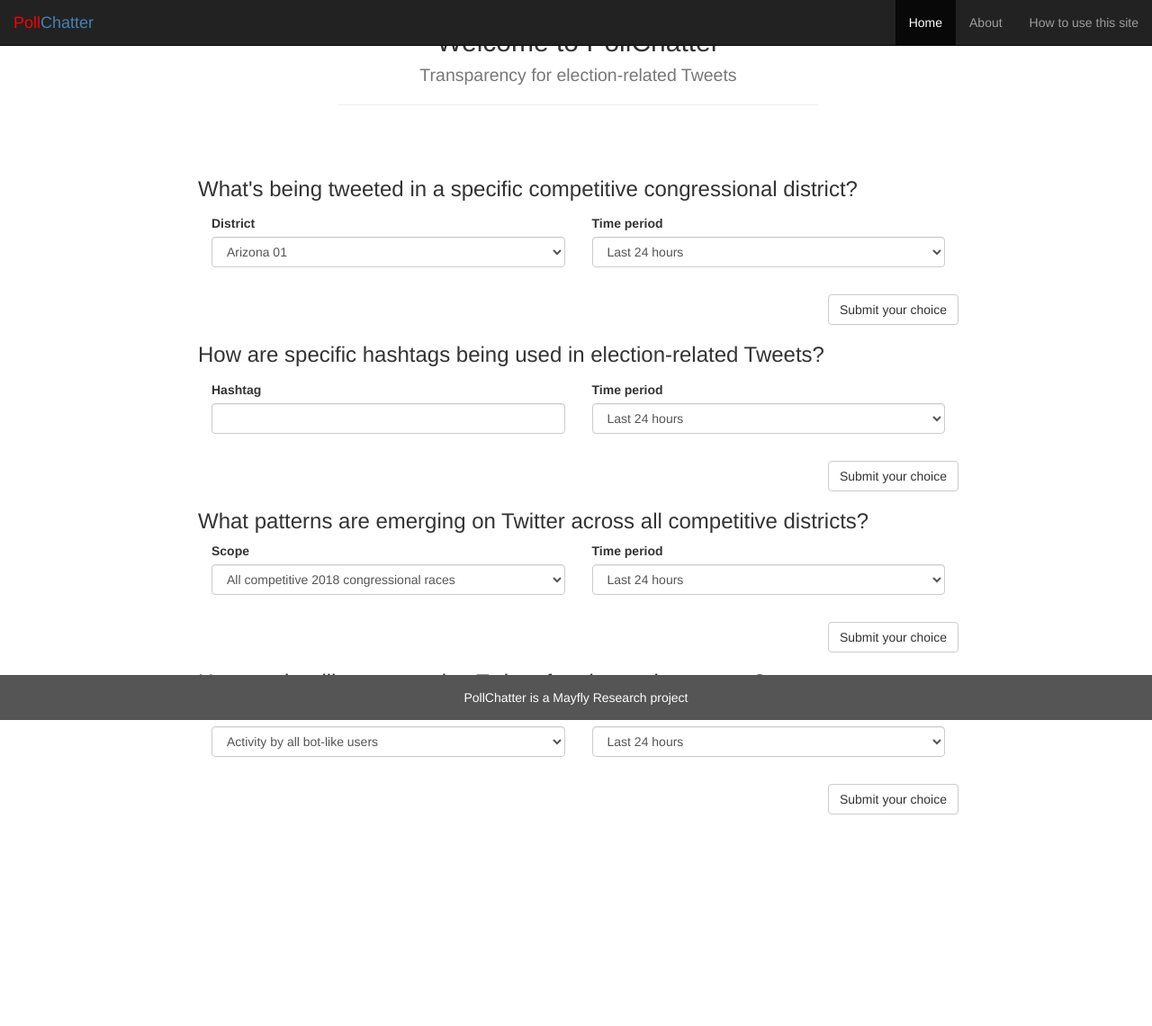
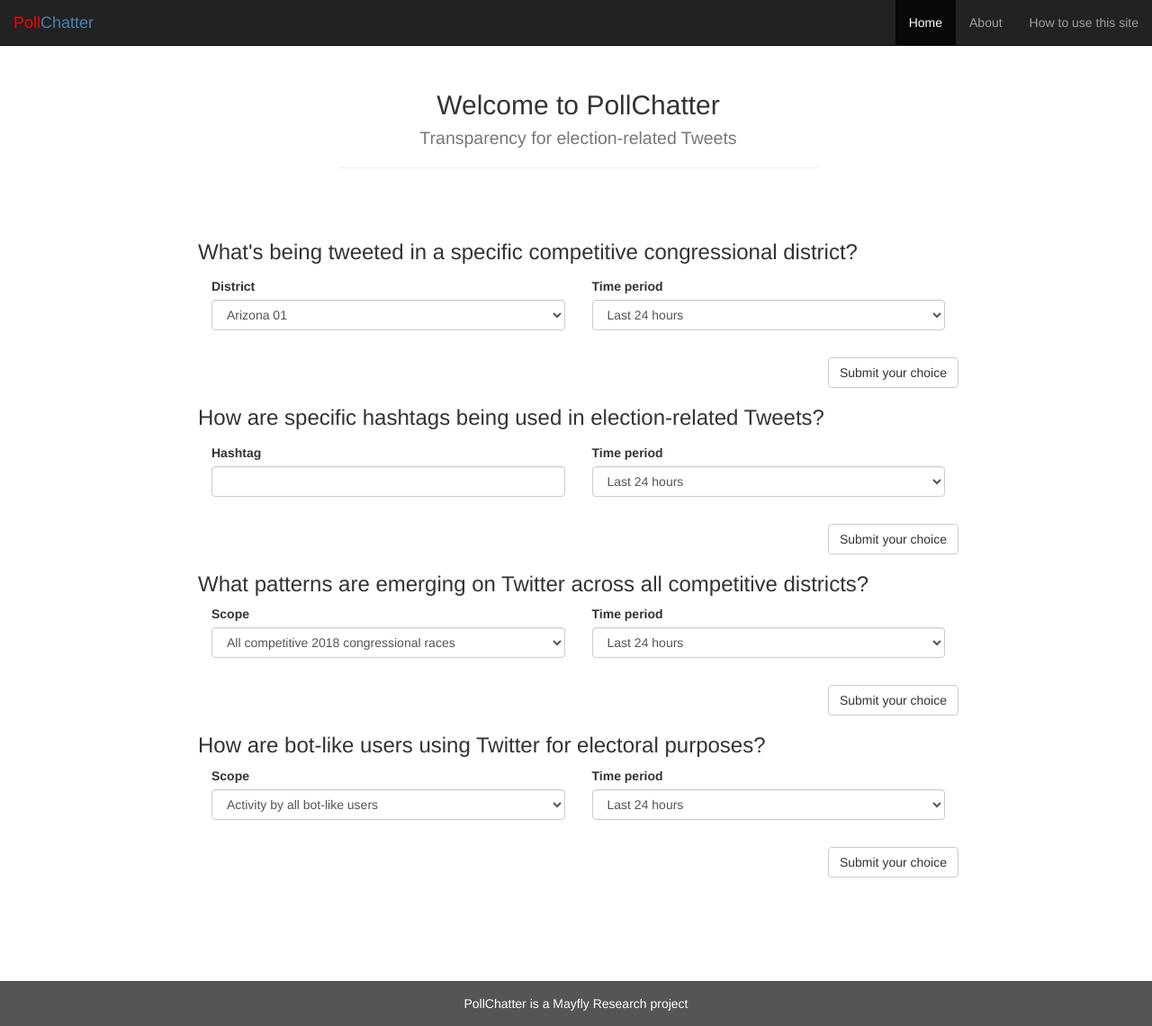
Before and after one commit to klaxonator/pollchat, a Flask app: page / in a window 1280 px wide. Shown: the whole page at 90% size. Before the commit the page ends 905 px from the top, so only its background shows below. Run offline with Flask 2, Linux system fonts and the light colour scheme; some libraries are stand-ins or nearby versions.

Commit message:
stylesheet tweaks

```diff
--- a/app/static/style.css
+++ b/app/static/style.css
@@ -4,6 +4,7 @@
     margin: 0;
     padding: 0px;
     height: 100%;
+    padding-top: 70px;
     /*padding-bottom: 50px; */
 
   }
@@ -27,13 +28,13 @@
 */
 
 footer {
-    position: absolute;
+
     background-color: #555;
     color: white;
     padding: 15px;
     bottom:0;
     width:100%;
-    height: 50px;
+
 }
 
 
```
